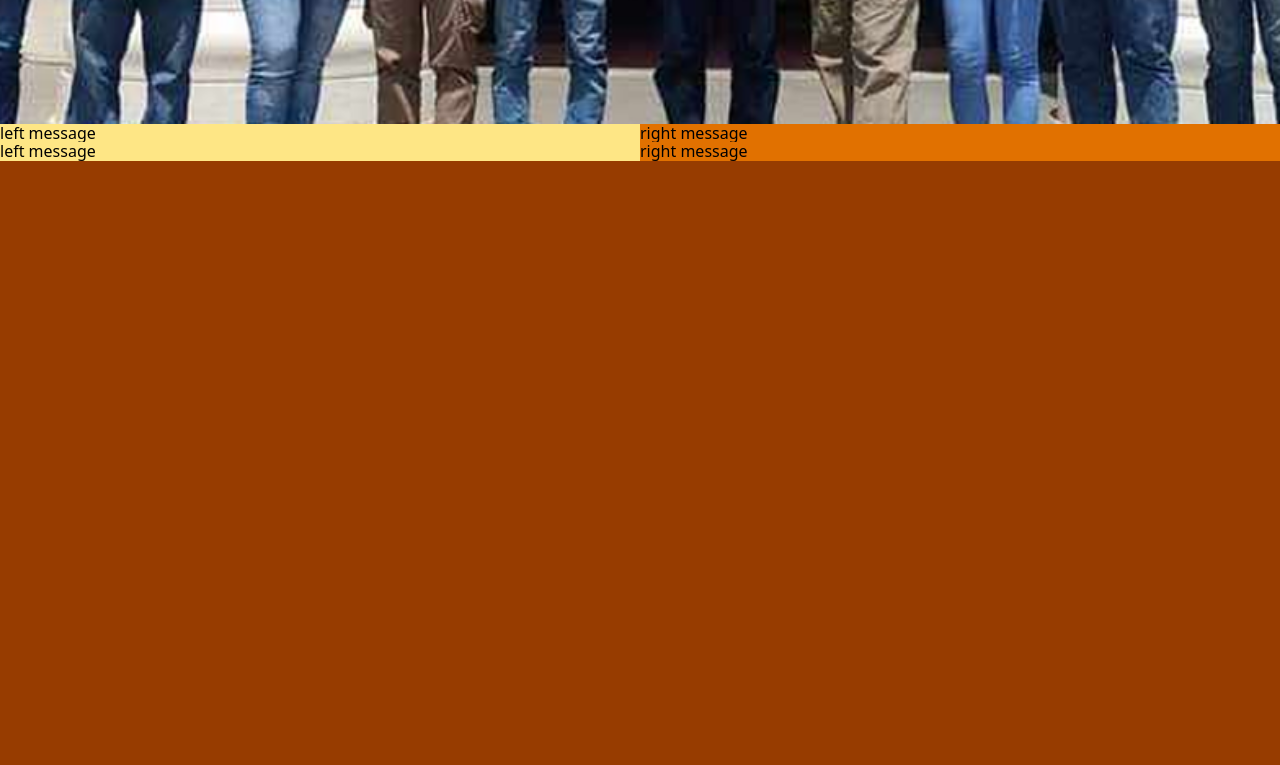
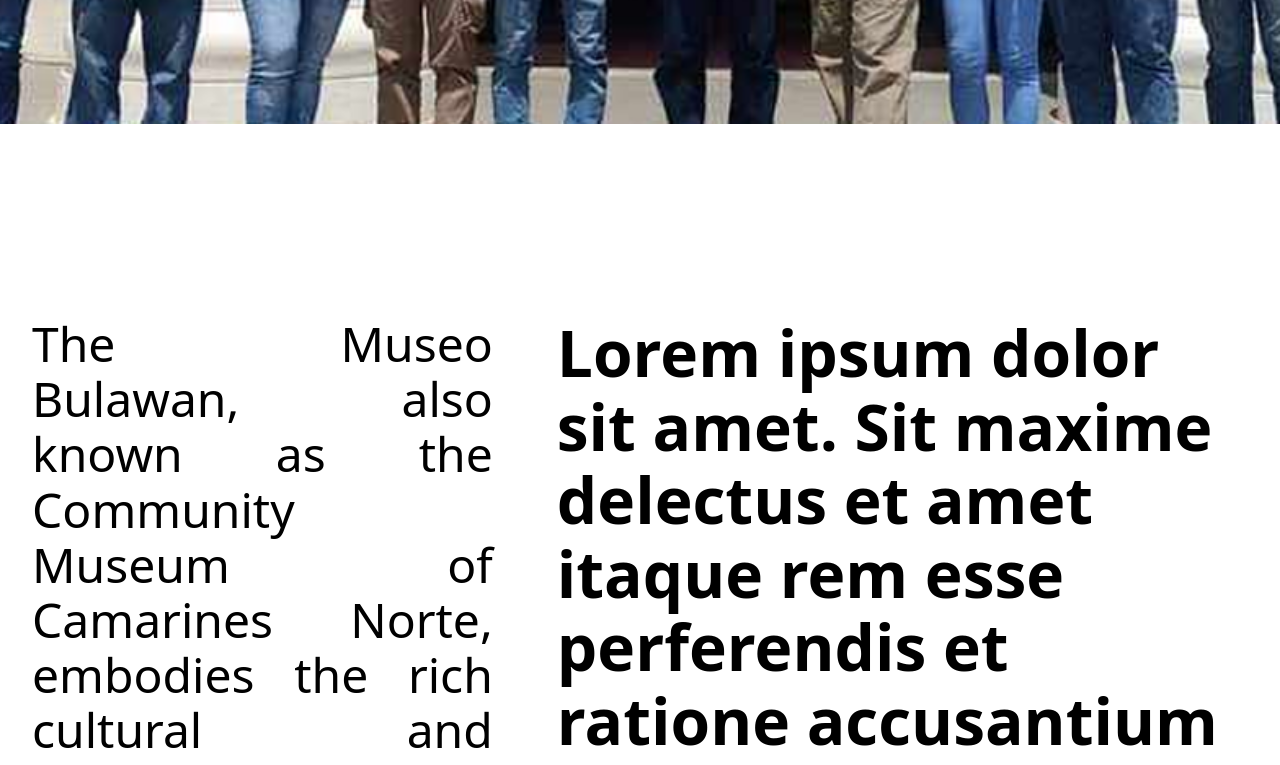
Before and after one commit to k3mosh/Museo-Bulawan-MIS, a React (Vite) app: page /about in a window 1280 px wide. Shown: the part 680-1445 px from the top of the page. Built offline with nearby package versions, Linux system fonts and the light colour scheme.

Commit message:
about v3 - first part done

```diff
--- a/src/pages/landing/About.jsx
+++ b/src/pages/landing/About.jsx
@@ -13,16 +13,34 @@ const About = () => {
       </div>
     </div>
 
-      <div className='w-screen h-auto min-h-[79rem] bg-black'>
-       <div className='max-[140rem] xl:max-w-[140rem] 3xl:max-w-[180rem] h-auto min-h-[79rem] mx-auto bg-amber-800'>
-          <div className='flex flex-col sm:flex-row'>
-            <span className='w-full sm:w-1/2  h-full bg-amber-200'>left message</span>
-            <span className='w-full sm:w-1/2 h-full bg-amber-600'>right message</span>
+      <div className='w-screen h-auto min-h-[79rem]'>
+       <div className='max-w-[140rem]  3xl:max-w-[180rem] h-auto min-h-[79rem] mx-auto text-[3rem]'>
+          <div className='flex flex-col sm:flex-row mt-[10rem]'>
+            <span className='w-full sm:w-2/5  h-full m-[2rem]'>
+              <p className=" max-w-full h-auto items-end text-justify">
+              The Museo Bulawan, also known as the Community Museum of Camarines Norte, embodies the rich cultural and historical essence of the province. Its origins trace back to 1995, when the construction of a new neo-classical provincial capitol building provided a fitting backdrop for the establishment of a museum. The Greco-Roman architecture of the building inspired a vision of timeless grandeur, making it an ideal setting to house artifacts and exhibits that celebrate the province's heritage.
+                <img src="../src/assets/Bulawan-Museum-14 1.png" alt="About Us" className="mt-6 w-full h-auto rounded-lg shadow-lg" />
+              </p>
+            </span>
+            <span className='w-full sm:w-3/5 h-full m-[2rem]'>
+                <h1 className='text-[4rem] font-bold'>Lorem ipsum dolor sit amet. Sit maxime delectus et amet itaque rem esse perferendis et ratione accusantium non natus rerum non similique pariatur.
+                  </h1>
+                  <br />
+                  <br />
+                  <p className='font-bold'>Humble Beginnings
+                  </p>
+                    <br />
+
+                        <p>Initially, the museum was situated in a modest space at the center of the capitol building's frontage, directly facing the main entrance. Despite its limited size, this initial venue served as a hub for various periodic exhibits and activities. It became an effective platform for the provincial government to foster cultural awareness and education among the youth and the community at large.
+                        <br />
+                                            <br />
+                        Through collaborations with national organizations such as the National Commission for Culture and the Arts (NCCA), the National Museum, and the National Historical Institute, the museum hosted numerous events that sparked a growing interest in local history and cultural preservation. These partnerships deepened the community's sense of identity and strengthened their connection to the national narrative.
+                        <br />
+                                            <br />
+                        This initial phase of the museum also served as a testament to the community's commitment to preserving their heritage despite spatial limitations. The intimate setting encouraged meaningful interactions between visitors and exhibits, fostering a deeper appreciation for the artifacts on display. Local artists, historians, and cultural advocates found a welcoming space to share their work and knowledge, further enriching the museum's offerings. These early efforts laid the groundwork for a vibrant cultural hub that would eventually grow into a larger and more comprehensive institution, embodying the community's dedication to celebrating and safeguarding their shared history.</p>
+                 </span>
           </div>
-          <div className='flex flex-col sm:flex-row'>
-            <span className='w-full sm:w-1/2  h-full bg-amber-200'>left message</span>
-            <span className='w-full sm:w-1/2 h-full bg-amber-600'>right message</span>
-          </div>
+
 
 
 
```
